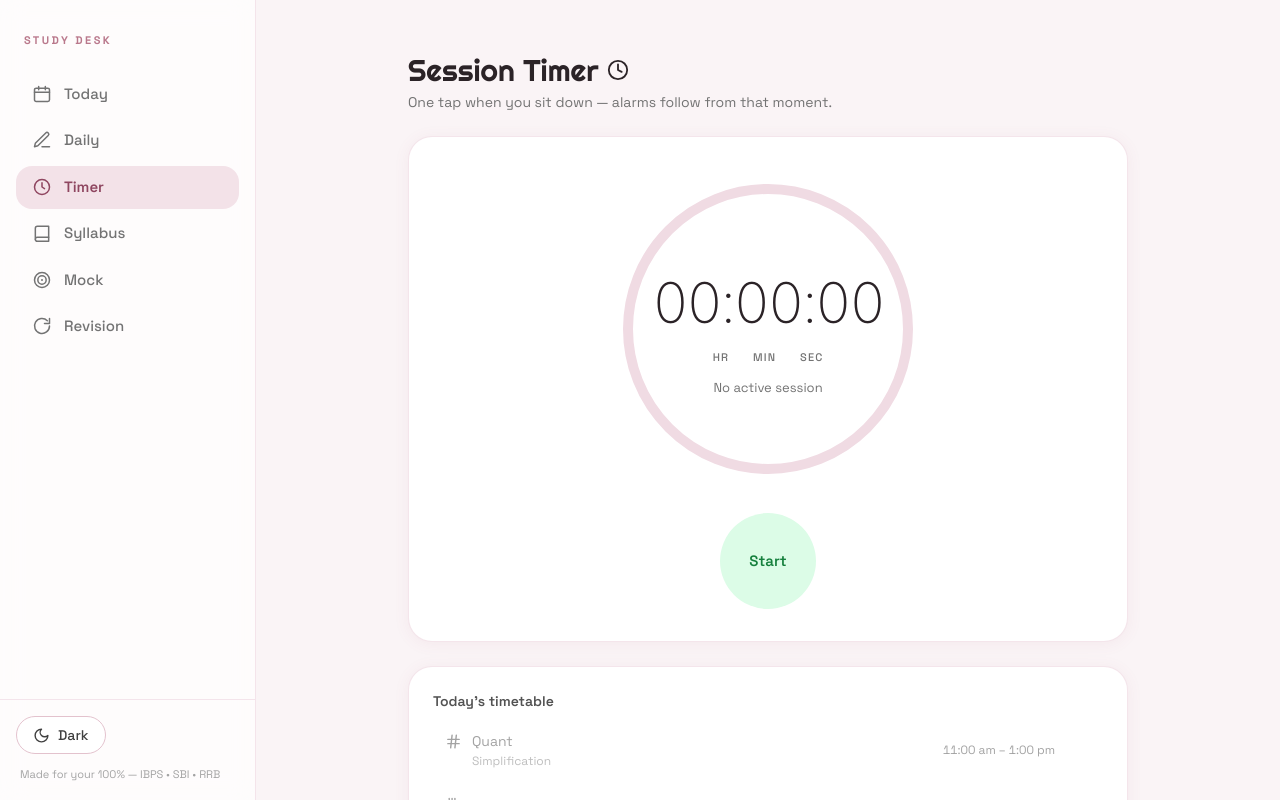
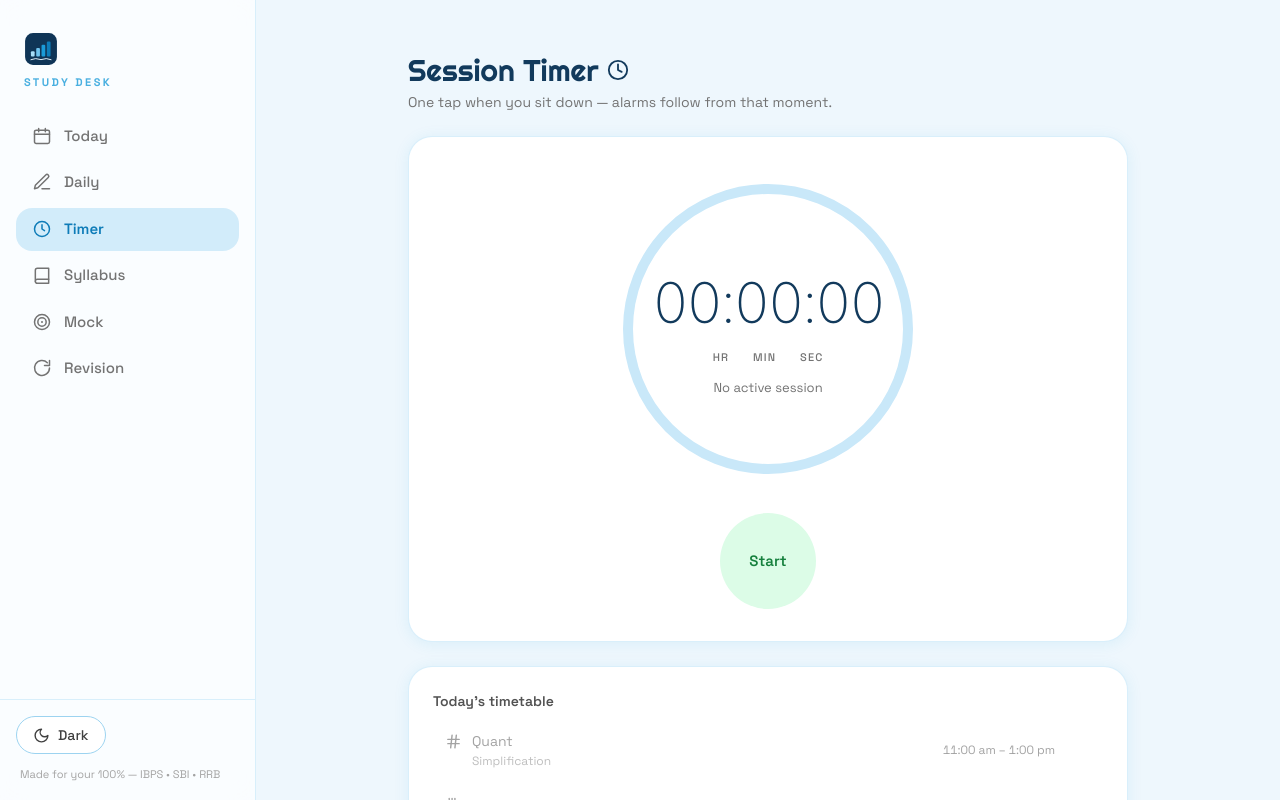
Before and after one commit to MASTERxVIC/StudyDesk-tracker, a Next.js app: page /timer in a window 1280 px wide. Shown: the top 800 px of the page. Built offline with nearby package versions, Linux system fonts and the light colour scheme; no server answers; the database is empty.

Commit message:
sky blue theme

```diff
--- /dev/null
+++ b/app/components/Logo.js
@@ -0,0 +1,15 @@
+'use client';
+
+// StudyDesk logo — sky blue concept (navy badge, 4 ascending blue bars, thin open book)
+export default function Logo({ size = 32 }) {
+  return (
+    <svg width={size} height={size} viewBox="0 0 64 64" aria-hidden="true">
+      <rect x="2" y="2" width="60" height="60" rx="15" fill="#0F3557" />
+      <rect x="13" y="36" width="7" height="10" rx="2" fill="#A8DDF7" />
+      <rect x="23" y="30" width="7" height="16" rx="2" fill="#6FC3EE" />
+      <rect x="33" y="24" width="7" height="22" rx="2" fill="#1B9BD8" />
+      <rect x="43" y="18" width="7" height="28" rx="2" fill="#0E7CB8" />
+      <path d="M13 52 Q22 48 32 52 Q42 48 51 52" stroke="#EAF5FD" strokeWidth="1.8" fill="none" strokeLinecap="round" />
+    </svg>
+  );
+}
--- a/app/components/Sidebar.js
+++ b/app/components/Sidebar.js
@@ -4,6 +4,7 @@ import Link from 'next/link';
 import { usePathname } from 'next/navigation';
 import { useLayoutEffect, useRef, useState } from 'react';
 import ThemeToggle from './ThemeToggle';
+import Logo from './Logo';
 
 function Icon({ d, extra }) {
   return (
@@ -185,9 +186,10 @@ function NavItems({ onNavigate, pill }) {
 
 export function Sidebar() {
   return (
-    <aside className="fixed inset-y-0 left-0 z-40 hidden w-64 flex-col border-r border-blush-200/70 bg-white/70 backdrop-blur-md dark:border-white/10 dark:bg-[#221820]/90 lg:flex">
+    <aside className="fixed inset-y-0 left-0 z-40 hidden w-64 flex-col border-r border-blush-200/70 bg-white/70 backdrop-blur-md dark:border-white/10 dark:bg-[#12263c]/90 lg:flex">
       <div className="px-6 pb-2 pt-8">
-        <p className="eyebrow">Study Desk</p>
+        <Logo size={34} />
+        <p className="eyebrow mt-2">Study Desk</p>
       </div>
       <nav className="relative flex flex-1 flex-col gap-1 px-4 py-4">
         <NavItems />
@@ -204,9 +206,12 @@ export function Sidebar() {
 
 export function MobileBar() {
   return (
-    <div className="sticky top-0 z-40 border-b border-blush-200/70 bg-blush-50/90 backdrop-blur-md dark:border-white/10 dark:bg-[#1d1519]/90 lg:hidden">
+    <div className="sticky top-0 z-40 border-b border-blush-200/70 bg-blush-50/90 backdrop-blur-md dark:border-white/10 dark:bg-[#0e1e30]/90 lg:hidden">
       <div className="flex items-center justify-between px-4 pt-4">
-        <p className="eyebrow">Study Desk</p>
+        <div>
+          <Logo size={28} />
+          <p className="eyebrow mt-1.5">Study Desk</p>
+        </div>
         <ThemeToggle compact />
       </div>
       <nav data-no-swipe className="relative flex gap-2 overflow-x-auto px-4 py-3">
--- a/app/globals.css
+++ b/app/globals.css
@@ -4,7 +4,7 @@
 
 @layer base {
   body {
-    @apply bg-blush-50 text-ink dark:bg-[#1d1519] dark:text-[#f3e8ec];
+    @apply bg-blush-50 text-ink dark:bg-[#0e1e30] dark:text-[#e8f2fa];
   }
   h1, h2, h3 {
     @apply font-display;
@@ -13,7 +13,7 @@
 
 @layer components {
   .card {
-    @apply rounded-3xl border border-blush-200/70 bg-white p-5 shadow-[0_2px_16px_rgba(168,86,110,0.07)] dark:border-white/10 dark:bg-[#251b20] dark:shadow-none;
+    @apply rounded-3xl border border-blush-200/70 bg-white p-5 shadow-[0_2px_16px_rgba(27,155,216,0.09)] dark:border-white/10 dark:bg-[#12263c] dark:shadow-none;
   }
   .card-soft {
     @apply rounded-3xl border border-blush-200/60 bg-blush-100/60 p-5 dark:border-white/10 dark:bg-white/5;
@@ -22,13 +22,13 @@
     @apply rounded-full bg-rosey px-5 py-2.5 text-sm font-semibold text-white shadow-sm transition hover:bg-rosey-dark active:scale-[0.98];
   }
   .btn-ghost {
-    @apply rounded-full border border-blush-300 bg-white px-4 py-2 text-sm font-medium text-neutral-700 transition hover:bg-blush-100 active:scale-[0.98] dark:border-white/10 dark:bg-[#251b20] dark:text-neutral-200 dark:hover:bg-white/10;
+    @apply rounded-full border border-blush-300 bg-white px-4 py-2 text-sm font-medium text-neutral-700 transition hover:bg-blush-100 active:scale-[0.98] dark:border-white/10 dark:bg-[#12263c] dark:text-neutral-200 dark:hover:bg-white/10;
   }
   .btn-pill {
     @apply inline-flex items-center gap-2 rounded-full bg-blush-200/80 px-5 py-2.5 text-sm font-semibold text-rosey-dark transition hover:bg-blush-200 active:scale-[0.98] dark:bg-rosey/20 dark:text-rosey-soft;
   }
   .input {
-    @apply w-full rounded-2xl border border-blush-200 bg-white px-4 py-2.5 text-sm text-ink outline-none transition placeholder:text-neutral-400 focus:border-rosey focus:ring-2 focus:ring-rosey/20 dark:border-white/10 dark:bg-[#1d1519] dark:text-[#f3e8ec];
+    @apply w-full rounded-2xl border border-blush-200 bg-white px-4 py-2.5 text-sm text-ink outline-none transition placeholder:text-neutral-400 focus:border-rosey focus:ring-2 focus:ring-rosey/20 dark:border-white/10 dark:bg-[#0e1e30] dark:text-[#e8f2fa];
   }
   .label {
     @apply mb-1 block text-xs font-semibold uppercase tracking-wider text-neutral-500 dark:text-neutral-400;
@@ -37,7 +37,7 @@
     @apply text-[11px] font-bold uppercase tracking-[0.22em] text-rosey/80 dark:text-rosey-soft/80;
   }
   .page-title {
-    @apply font-display text-2xl text-ink dark:text-[#f3e8ec] sm:text-3xl;
+    @apply font-display text-2xl text-ink dark:text-[#e8f2fa] sm:text-3xl;
   }
   .page-sub {
     @apply mt-1 text-sm text-neutral-500 dark:text-neutral-400;
--- a/app/layout.js
+++ b/app/layout.js
@@ -19,7 +19,7 @@ const spaceGrotesk = Space_Grotesk({
 
 export const metadata = {
   title: 'Study Desk — Bank Exam Prep Tracker',
-  description: 'Dusty-rose, Apple-minimal study tracker for IBPS / SBI / RRB bank exams.',
+  description: 'Sky-blue, Apple-minimal study tracker for IBPS / SBI / RRB bank exams.',
 };
 
 export default function RootLayout({ children }) {
--- a/app/page.js
+++ b/app/page.js
@@ -106,7 +106,7 @@ export default function TodayPage() {
         </span>
         <div className="relative">
           <p className="eyebrow">{dateEyebrow}</p>
-          <h1 className="mt-3 max-w-md font-display text-5xl leading-[1.05] text-ink dark:text-[#f3e8ec] sm:text-6xl">
+          <h1 className="mt-3 max-w-md font-display text-5xl leading-[1.05] text-ink dark:text-[#e8f2fa] sm:text-6xl">
             Today, show the work.
           </h1>
           <p className="mt-4 max-w-sm text-[15px] leading-relaxed text-neutral-500 dark:text-neutral-400">
@@ -123,7 +123,7 @@ export default function TodayPage() {
         <div className="flex items-end justify-between gap-3">
           <div>
             <p className="eyebrow">Since Day 1</p>
-            <h2 className="mt-2 font-display text-3xl text-ink dark:text-[#f3e8ec]">
+            <h2 className="mt-2 font-display text-3xl text-ink dark:text-[#e8f2fa]">
               Momentum, at a glance
             </h2>
           </div>
@@ -134,19 +134,19 @@ export default function TodayPage() {
 
         <div className="card mt-4 grid grid-cols-3 divide-x divide-blush-200/70 !p-0 dark:divide-white/10">
           <div className="p-5 sm:p-6">
-            <p className="font-display text-3xl text-ink dark:text-[#f3e8ec] sm:text-4xl">
+            <p className="font-display text-3xl text-ink dark:text-[#e8f2fa] sm:text-4xl">
               {weekHours.toFixed(1)}h
             </p>
             <p className="mt-1 text-xs text-neutral-500 dark:text-neutral-400">Study time</p>
           </div>
           <div className="p-5 sm:p-6">
-            <p className="font-display text-3xl text-ink dark:text-[#f3e8ec] sm:text-4xl">
+            <p className="font-display text-3xl text-ink dark:text-[#e8f2fa] sm:text-4xl">
               {daysLogged}
             </p>
             <p className="mt-1 text-xs text-neutral-500 dark:text-neutral-400">Days logged</p>
           </div>
           <div className="p-5 sm:p-6">
-            <p className="font-display text-3xl text-ink dark:text-[#f3e8ec] sm:text-4xl">
+            <p className="font-display text-3xl text-ink dark:text-[#e8f2fa] sm:text-4xl">
               {doneTopics}/{topics.length || TOTAL_TOPICS}
             </p>
             <p className="mt-1 text-xs text-neutral-500 dark:text-neutral-400">Topics complete</p>
--- a/app/timer/page.js
+++ b/app/timer/page.js
@@ -514,7 +514,7 @@ export default function TimerPage() {
           </svg>
           <div className="absolute inset-0 flex flex-col items-center justify-center px-6 text-center">
             <div
-              className="font-extralight tabular-nums text-ink dark:text-[#f3e8ec]"
+              className="font-extralight tabular-nums text-ink dark:text-[#e8f2fa]"
               style={{
                 fontSize: 56,
                 letterSpacing: -2,
--- a/tailwind.config.js
+++ b/tailwind.config.js
@@ -8,20 +8,21 @@ module.exports = {
   theme: {
     extend: {
       colors: {
+        // Sky-blue theme (token names blush/rosey kept — saare pages auto-convert)
         blush: {
-          50: '#faf4f6', // page background — pale dusty rose
-          100: '#f6e9ee',
-          200: '#f0dbe3', // soft pink pill / surfaces
-          300: '#e3c2cd',
-          400: '#c99bab',
-          500: '#b98a9c',
+          50: '#eef7fd', // page background — pale sky mist
+          100: '#dff0fa',
+          200: '#c9e8f9', // soft blue pill / surfaces
+          300: '#9cd3f0',
+          400: '#6fc3ee',
+          500: '#4aa8dc',
         },
         rosey: {
-          DEFAULT: '#a8566e', // muted dusty-rose accent
-          dark: '#8f4660',
-          soft: '#c08095',
+          DEFAULT: '#1b9bd8', // sky-blue accent
+          dark: '#0e7cb8',
+          soft: '#6fc3ee',
         },
-        ink: '#2b2327', // warm near-black text
+        ink: '#123a5c', // deep navy text
       },
       fontFamily: {
         display: ['var(--font-righteous)', 'cursive'],
```
